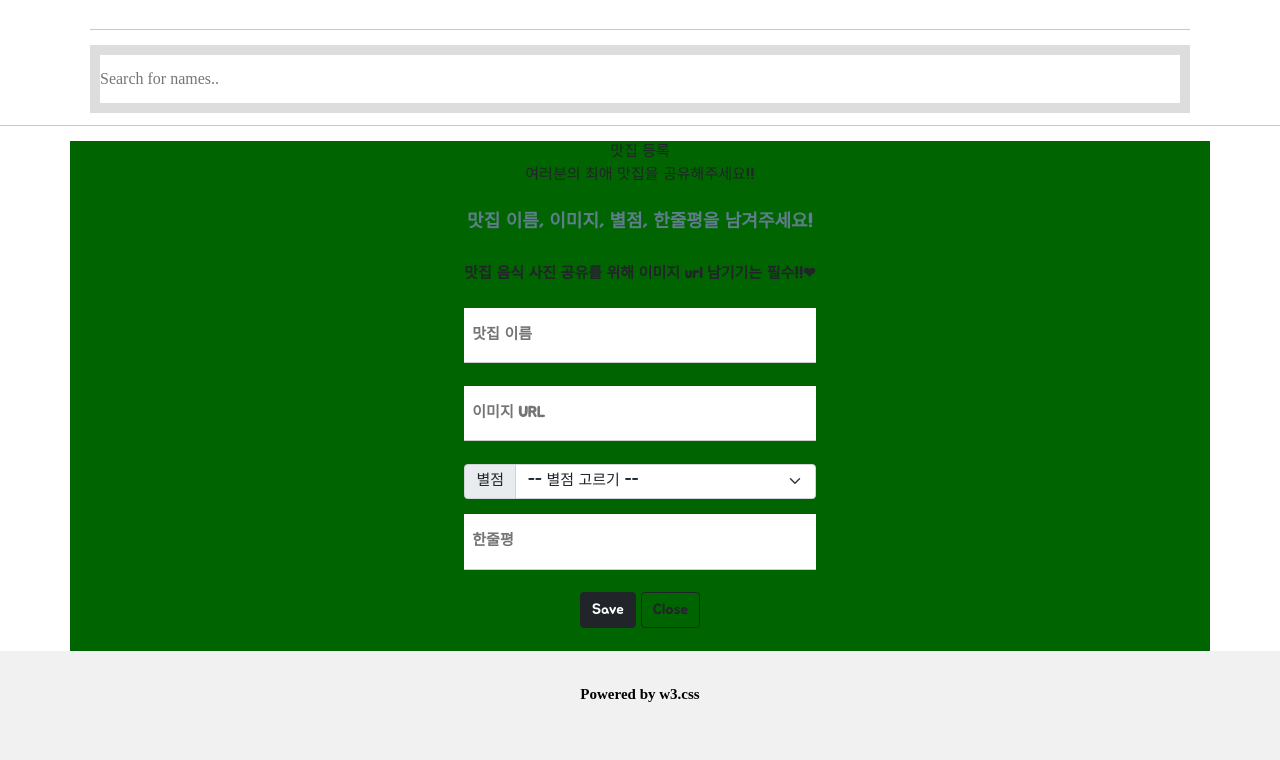
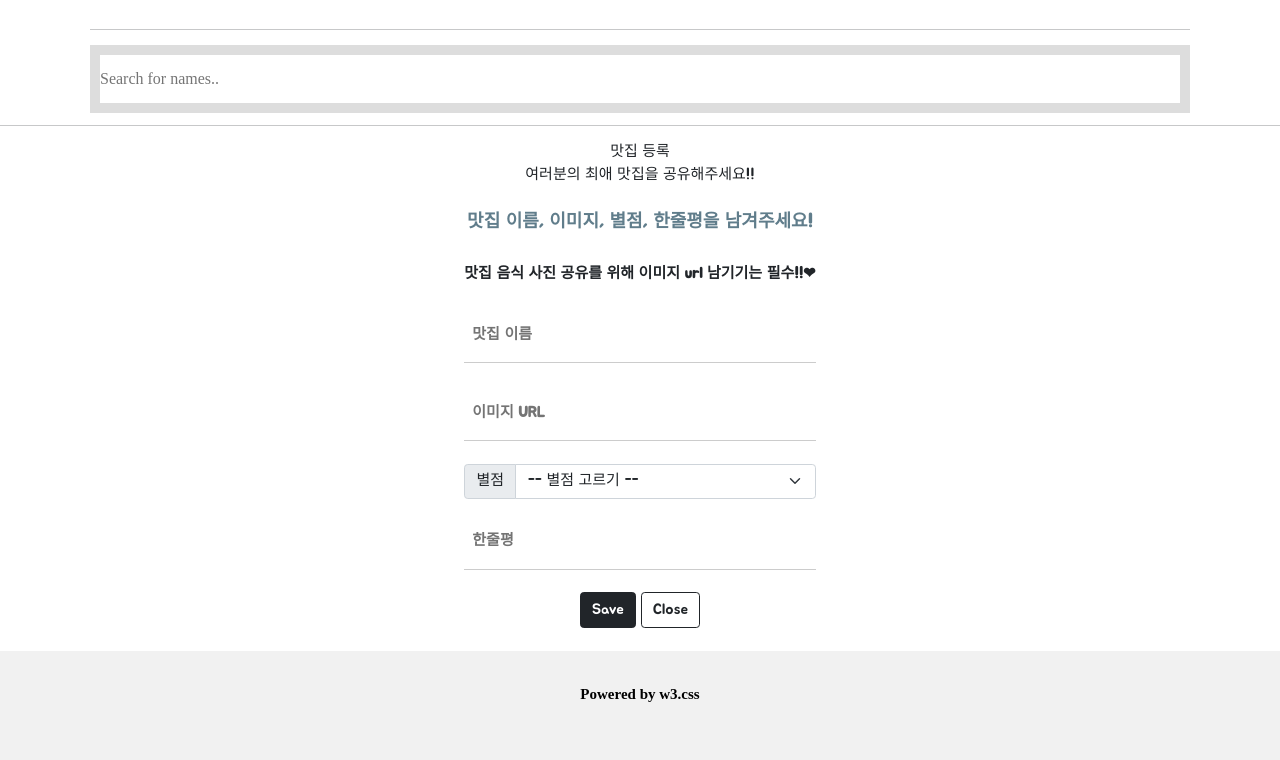
Before and after one commit to juninkorea95/-, a Flask app: page / in a window 1280 px wide. Shown: the part 2297-3057 px from the top of the page. Run offline with Flask 2, Linux system fonts and the light colour scheme; data that the repository does not hold is empty; some libraries are stand-ins or nearby versions.

Commit message:
feat : 백그라운드 컬러 삭제

```diff
--- a/templates/index.html
+++ b/templates/index.html
@@ -131,7 +131,6 @@
 
         .container
         {
-            background-color: darkgreen;
             display: flex;
             justify-content: center;
             font-family: 'Jua', sans-serif;
```
